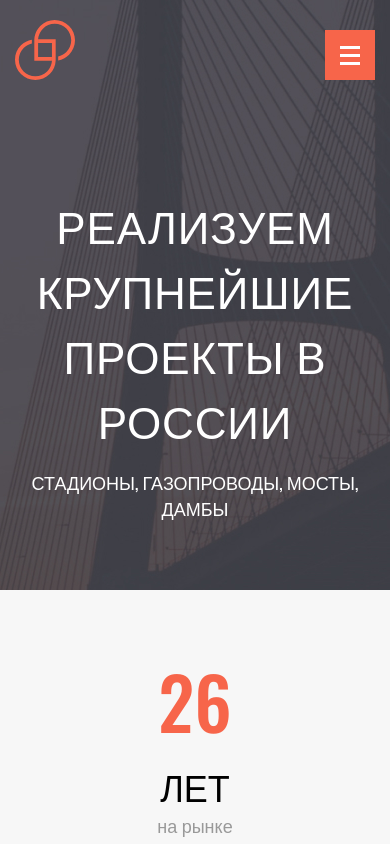
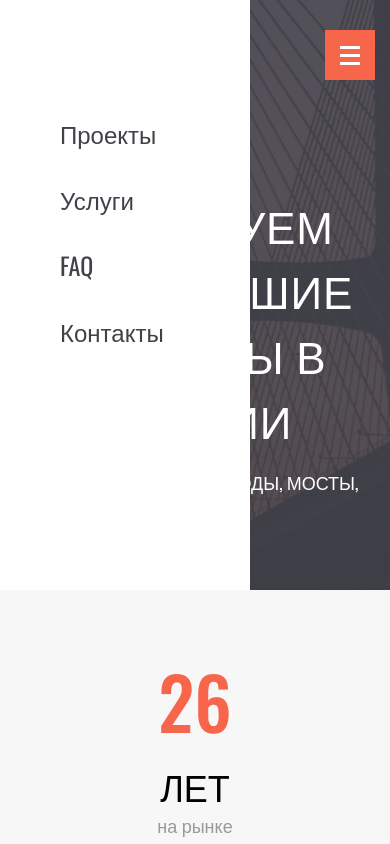
Before and after one commit to AMGilmullina/first-project, a plain HTML site: page index.html in a window 390 px wide. Both pictures are taken after a click on the button 350 px from the left and 55 px from the top of the page. Shown: the top 844 px of the page. Drawn offline with nearby package versions, Linux system fonts and the light colour scheme.

Commit message:
Добавлено раскрывающееся окно с навигацией к кнопке бургер меню

```diff
--- a/css/styles.css
+++ b/css/styles.css
@@ -1,6 +1,7 @@
 
 html {
     box-sizing: border-box;
+    scroll-behavior: smooth;
 }
 *, *::before, *::after {
     box-sizing: inherit;
@@ -45,6 +46,33 @@ body {
     width: 20px;
     display: block;
     margin-bottom: 5px;
+}
+.menu {
+    width: 300px;
+    min-height: 100%;
+    position: absolute;
+    left: -300px;
+    top: 0;
+    background-color: var(--white);
+    padding: 100px 20px 20px 20px;
+    transition: transform 0.5s;
+}
+.menu__list {
+    display: block;
+}
+.menu__item {
+    list-style: none;
+    margin-left: 40px;
+}
+.menu__link {
+    color: var(--dark);
+    font-size: 24px;
+    display: block;
+    padding: 15px 0;
+    text-decoration: none;
+}
+.header.open .menu {
+    transform: translateX(100%);
 }
 .header {
     min-height: 740px;
@@ -522,6 +550,10 @@ details:hover {
     }
 }
 @media (max-width: 400px) {
+    .menu {
+        width: 250px;
+        left: -250px;
+    }
     .faq__box-title {
         font-size: 20px;
     }
--- a/index.html
+++ b/index.html
@@ -15,11 +15,19 @@
         <div class="container">
             <div class="header__navigation">
                 <img class="logo" src="img/logo.svg" alt="Логотип компании">
-                <button class="burger">
+                <button class="burger" id="burger">
                     <span class="burger-line"></span>
                     <span class="burger-line"></span>
                     <span class="burger-line"></span>
                 </button>
+                <nav class="menu">
+                    <ul class="menu__list">
+                        <li class="menu__item"><a href="#content" class="menu__link">Проекты</a></li>
+                        <li class="menu__item"><a href="#services" class="menu__link">Услуги</a></li>
+                        <li class="menu__item"><a href="#faq" class="menu__link">FAQ</a></li>
+                        <li class="menu__item"><a href="#contacts" class="menu__link">Контакты</a></li>
+                    </ul>
+                </nav>
             </div>
             <div class="header__text">
                 <h1 class="header__text-title">РЕАЛИЗУЕМ КРУПНЕЙШИЕ ПРОЕКТЫ В РОССИИ</h1>
@@ -27,7 +35,7 @@
             </div>
         </div>
     </header>
-    <section class="info">
+    <section class="info" id="info">
         <div class="features">
             <div class="container">
                 <ul class="features__list">
@@ -55,7 +63,7 @@
             </div>
         </div>
         <div class="container">
-            <div class="content">
+            <div class="content" id="content">
                 <h3 class="content__title main-title">НАШИ САМЫЕ БОЛЬШИЕ ПРОЕКТЫ</h3>
                 <div class="content__box">
                     <div class="content__box-item">
@@ -90,7 +98,7 @@
             </div>
         </div>
     </section>
-    <section class="services">
+    <section class="services" id="services">
         <div class="container">
             <h3 class="services__title main-title">ЧЕМ МЫ ЗАНИМАЕМСЯ?</h3>
             <div class="services__box">
@@ -149,7 +157,7 @@
             </div>
         </div>
     </section>
-    <section class="faq">
+    <section class="faq" id="faq">
         <div class="container">
             <h3 class="main-title faq-title">ОТВЕТЫ НА ВОПРОСЫ</h3>
             <div class="faq__box">
@@ -232,7 +240,7 @@
             </div>
         </div>
     </section>
-    <section class="contacts">
+    <section class="contacts" id="contacts">
         <div class="container">
             <h3 class="contacts__title main-title">КОНТАКТЫ</h3>
             <div class="contacts__grid">
@@ -272,5 +280,6 @@
             </div>
         </div>
     </footer>
+    <script defer src="js/main.js"></script>
 </body>
 </html>
--- /dev/null
+++ b/js/main.js
@@ -0,0 +1,5 @@
+document.addEventListener("DOMContentLoaded", function() {
+    document.getElementById("burger").addEventListener("click", function() {
+        document.querySelector("header").classList.toggle("open")
+    })
+})
```
